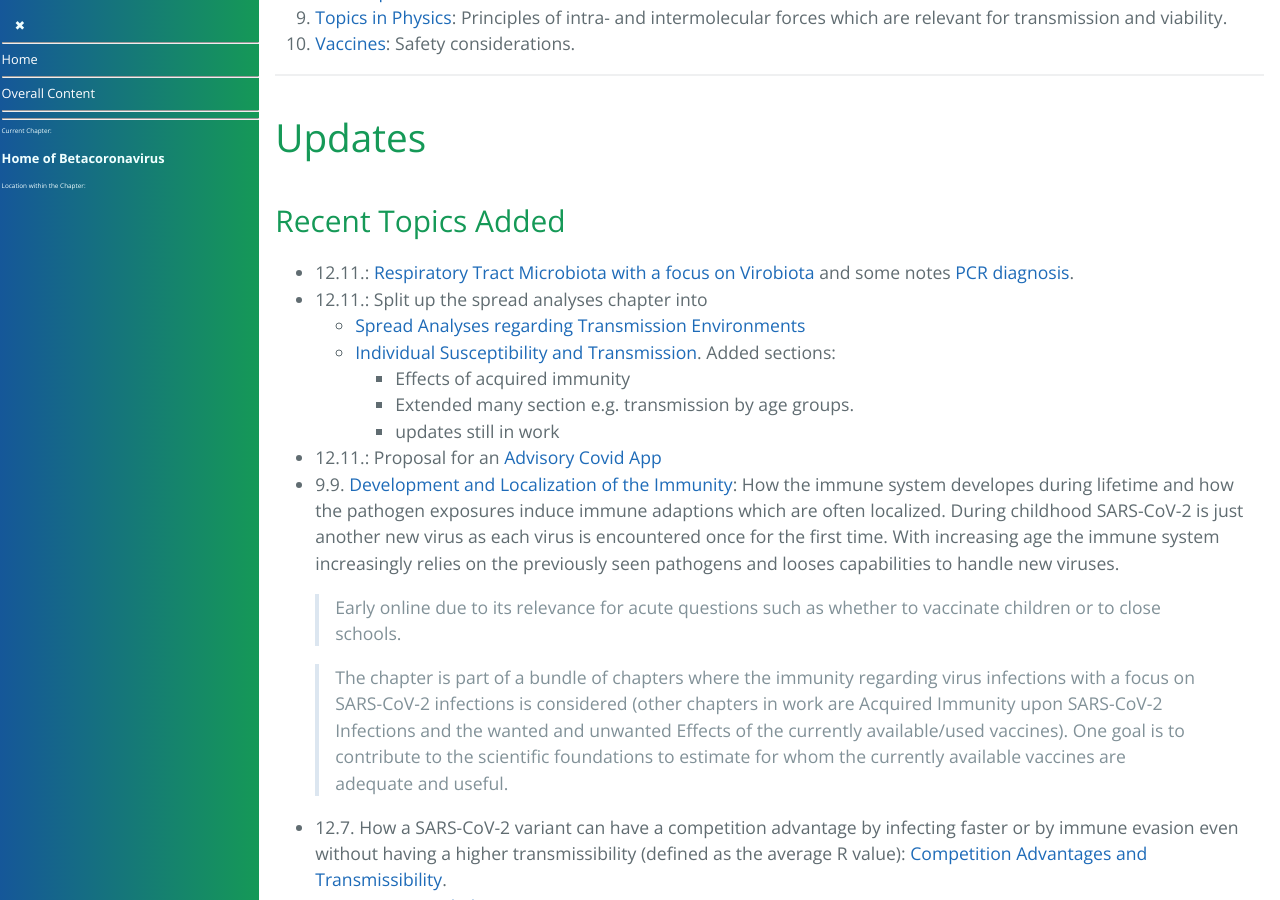
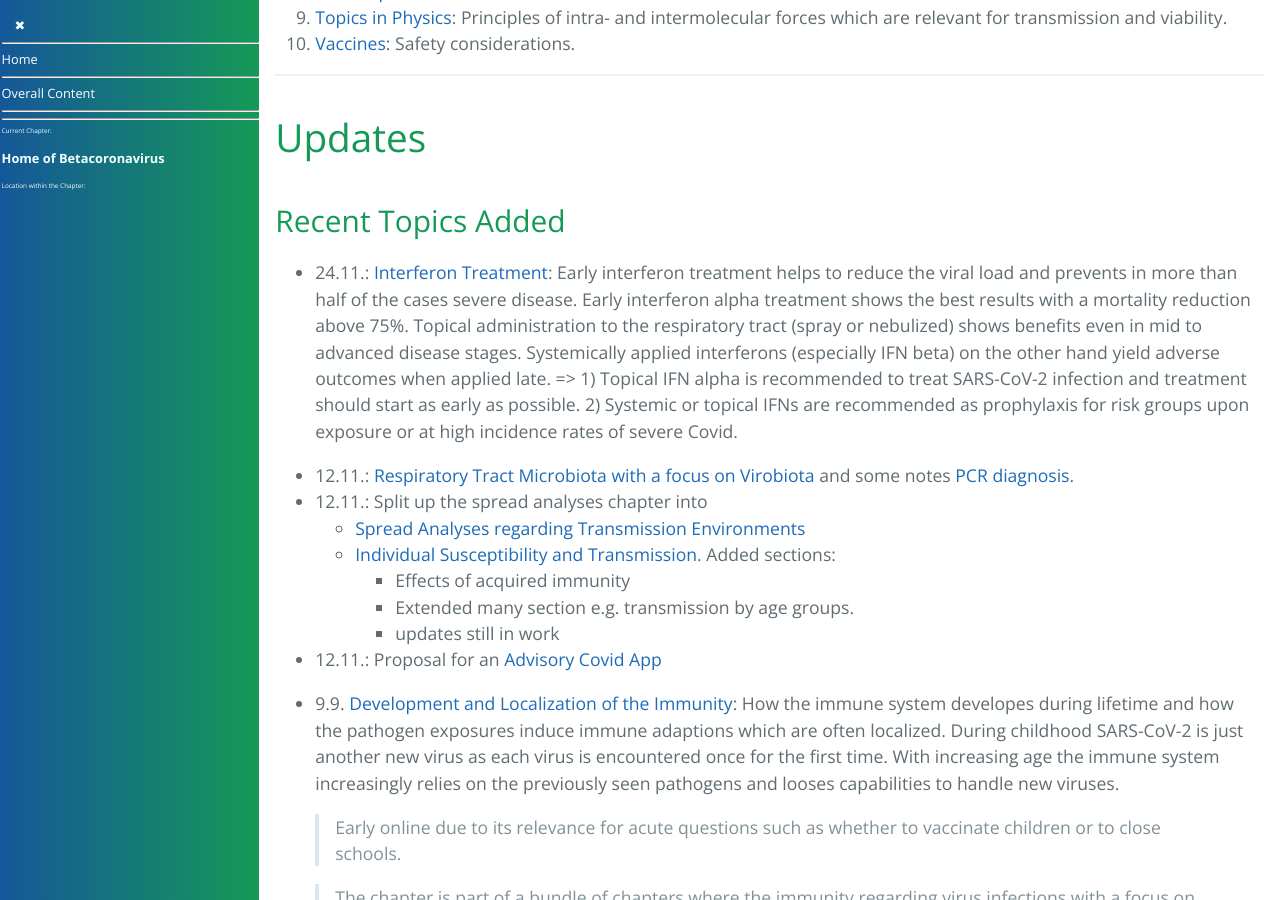
Before and after one commit to forestgrape/coronavirus, a Jekyll site: the page built from index.md, in a window 1280 px wide and 900 px high, scrolled down 1063 px. Built offline with Jekyll 4.4.1, drawn with Linux system fonts in a browser that asks for light colours; our own code applies the rules of GitHub Pages for plain Markdown files; some of the changed lines change nothing that is shown; some of the changed text lies outside the part shown.

Commit message:
IFN announcement

```diff
--- a/index.md
+++ b/index.md
@@ -10,7 +10,7 @@
 
 This page contains topics around Covid and Coronaviruses. The content discussed is broad and reaches from practical tips to current re-search topics including new hypotheses (tagged as 'explorative').
 
-## Sections of this Page (index)
+## Sections of this Chapter (index)
 * [Bird View of Content](#bird-view-of-content): Gives a short overview of the different topics.
 * [Updates](#updates): Lists the most recent topics added and changes of content:
   * [Recent Topics Added](#recent-topics-added)
@@ -38,6 +38,8 @@
 
 ## Updates
 ### Recent Topics Added
+- 24.11.: [Interferon Treatment](6_prevention_and_treatment/interferon.md): Early interferon treatment helps to reduce the viral load and prevents in more than half of the cases severe disease. Early interferon alpha treatment shows the best results with a mortality reduction above 75%. Topical administration to the respiratory tract (spray or nebulized) shows benefits even in mid to advanced disease stages. Systemically applied interferons (especially IFN beta) on the other hand yield adverse outcomes when applied late. => 1) Topical IFN alpha is recommended to treat SARS-CoV-2 infection and treatment should start as early as possible. 2) Systemic or topical IFNs are recommended as prophylaxis for risk groups upon exposure or at high incidence rates of severe Covid.
+
 - 12.11.: [Respiratory Tract Microbiota with a focus on Virobiota](5_epidemiological/virome.md) and some notes [PCR diagnosis](3_medical/pcr_diagnosis.md).
 - 12.11.: Split up the spread analyses chapter into
   - [Spread Analyses regarding Transmission Environments](./5_epidemiological/spread_analyses.md)
@@ -46,6 +48,7 @@
     - Extended many section e.g. transmission by age groups.
     - updates still in work
 - 12.11.: Proposal for an [Advisory Covid App](7_social/advisory_covid_app.md)
+
 - 9.9. [Development and Localization of the Immunity](4_immunological/ontogenesis_and_locality_of_immunity.md): How the immune system developes during lifetime and how the pathogen exposures induce immune adaptions which are often localized. During childhood SARS-CoV-2 is just another new virus as each virus is encountered once for the first time. With increasing age the immune system increasingly relies on the previously seen pathogens and looses capabilities to handle new viruses.
 
   > Early online due to its relevance for acute questions such as whether to vaccinate children or to close schools.
```
